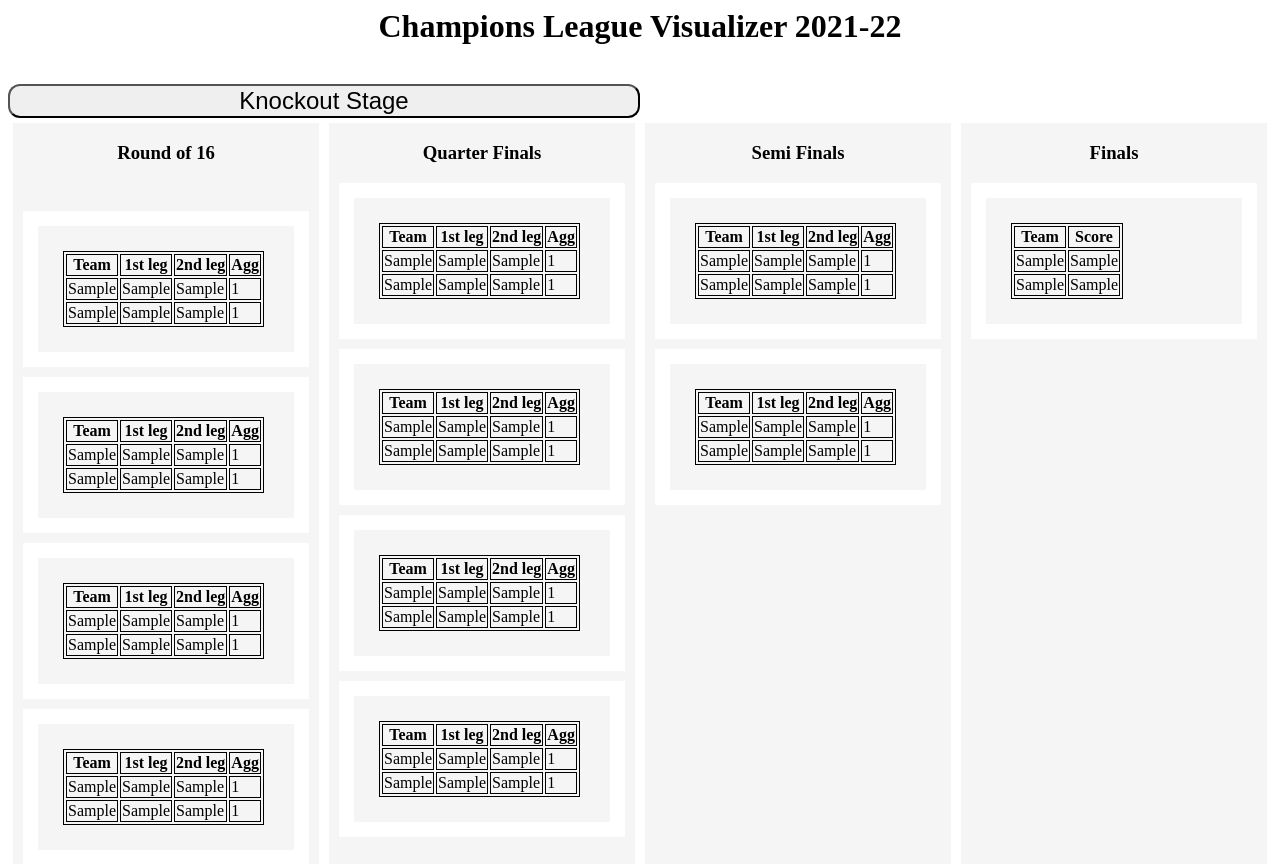
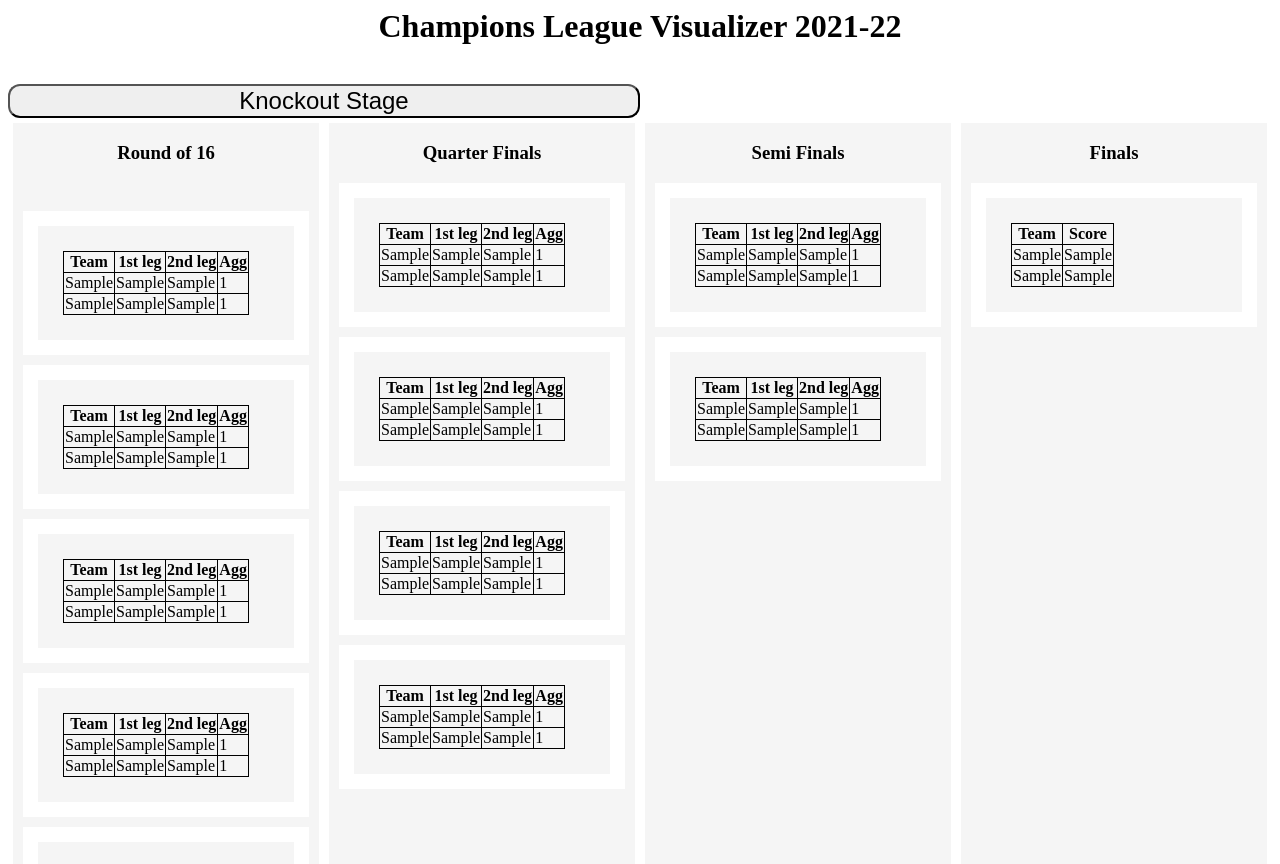
Before and after one commit to jacopofranciosiwisc/champions_league_visualizer, a Flask app: template champions_league_visualizer/templates/index.html in a window 1280 px wide. Shown: the top 864 px of the page. Run offline with Flask 2, Linux system fonts and the light colour scheme; the template is opened without the code that fills it: most values are stand-ins (such as "Sample title", 1, 10 or a date in 2020).

Commit message:
made the table look better

```diff
--- a/champions_league_visualizer/templates/index.html
+++ b/champions_league_visualizer/templates/index.html
@@ -180,6 +180,7 @@
 
     table, th, td {
         border: 1px solid;
+        border-collapse: collapse;
     }
 
     h1, h2{
```
